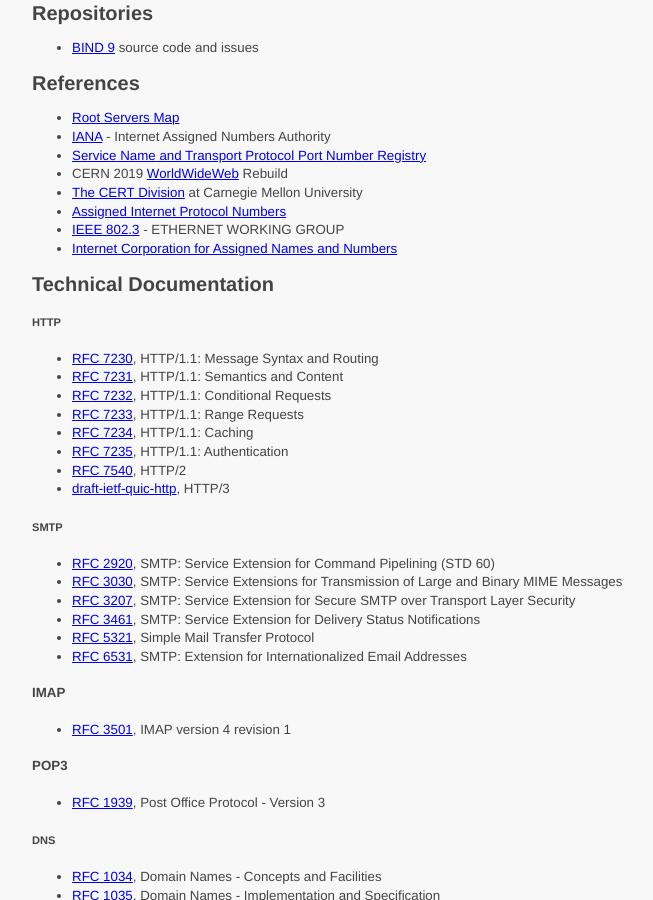
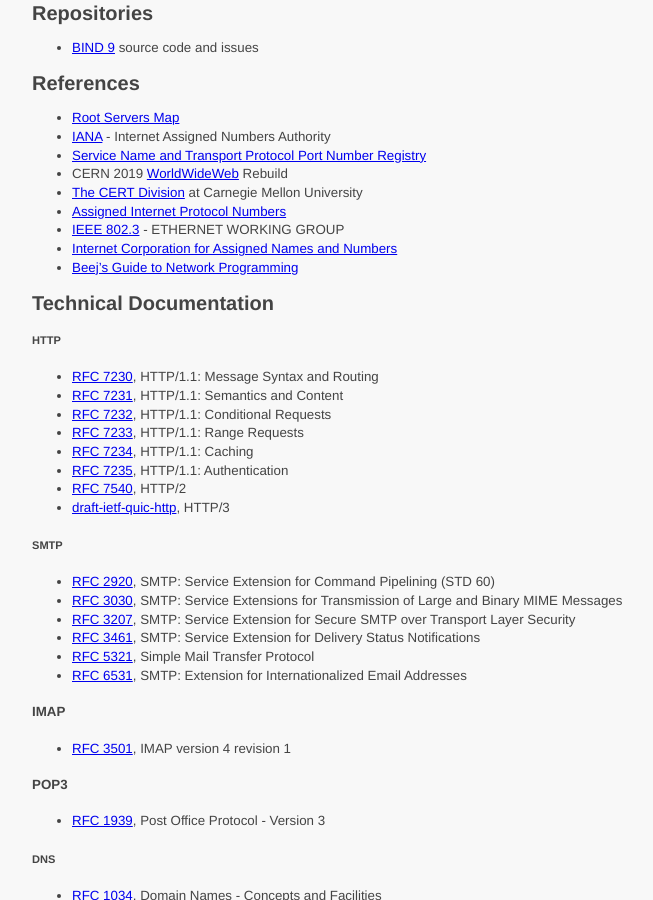
Before and after one commit to ycpcs/cs330-fall2021, a Jekyll site: the page built from resources/index.md, in a window 1280 px wide and 900 px high, scrolled down 1741 px. Shown: the whole window, without its empty margins (68-721 px from the left). Built offline with Jekyll 4.4.1, drawn with Linux system fonts in a browser that asks for light colours.

Commit message:
update references

```diff
--- a/resources/index.md
+++ b/resources/index.md
@@ -112,6 +112,7 @@ References
 - [Assigned Internet Protocol Numbers](https://www.iana.org/assignments/protocol-numbers/protocol-numbers.xhtml)
 - [IEEE 802.3](http://www.ieee802.org/3/) - ETHERNET WORKING GROUP
 - [Internet Corporation for Assigned Names and Numbers](http://www.icann.org/)
+- [Beej's Guide to Network Programming](https://beej.us/guide/bgnet/html/#structs)
 
 Technical Documentation
 -----------------------------------
```
